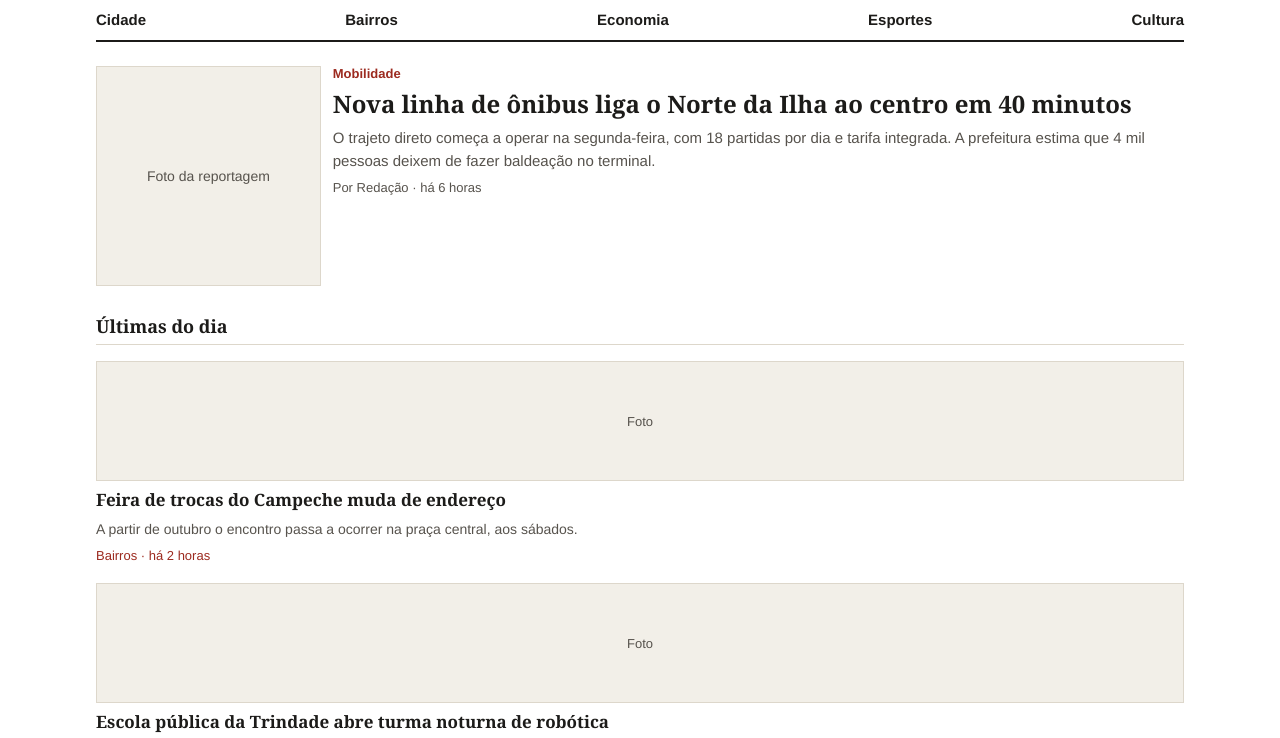
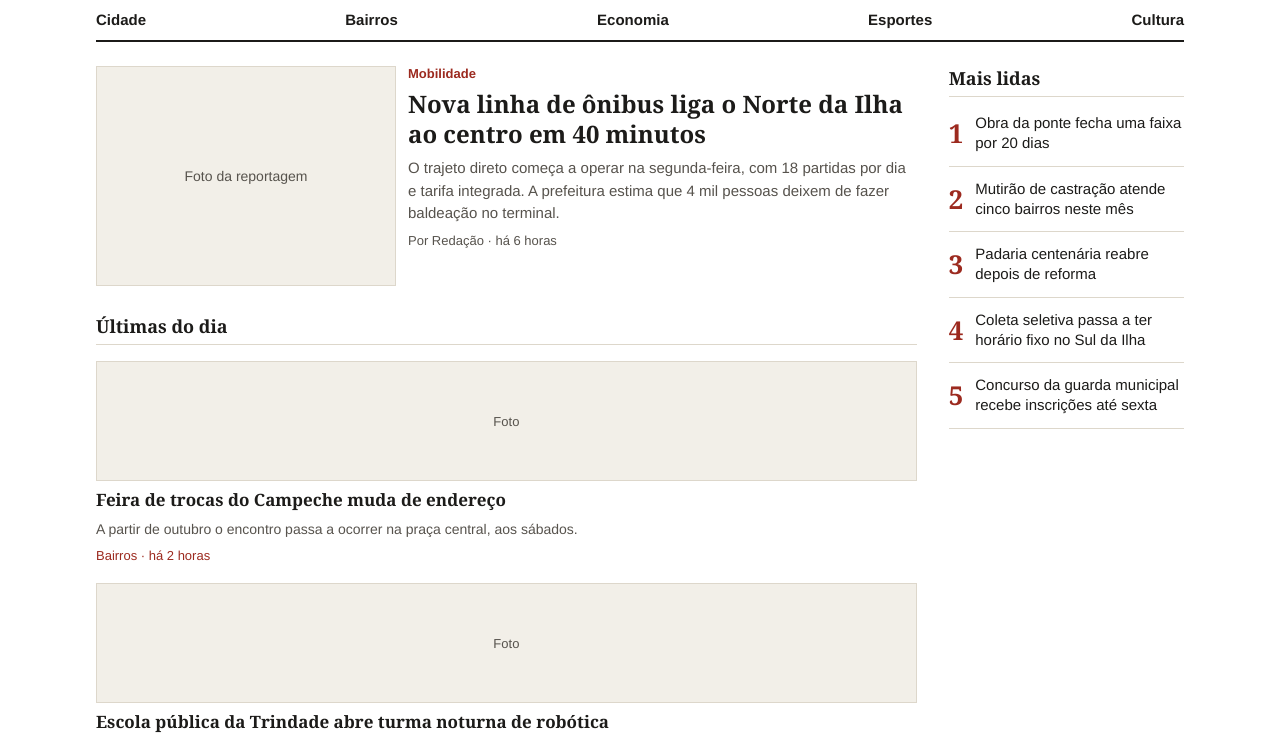
Before and after one commit to FelipeSantos92Dev/gazeta-ilha, a plain HTML site: page index.html in a window 1280 px wide. Shown: the part 57-795 px from the top of the page. Drawn offline with Linux system fonts and the light colour scheme.

Commit message:
feat: add "Most Read" section with articles and styling

```diff
--- a/assets/styles/index.styles.css
+++ b/assets/styles/index.styles.css
@@ -157,9 +157,36 @@ button {
   margin-top: auto;
 }
 
-@media (min-width: 1080px) {
+.most-read {
+  display: flex;
+  flex-direction: column;
+  gap: 12px;
+  margin-bottom: 28px;
+}
+
+.read-item {
+  display: flex;
+  gap: 12px;
+  align-items: center;
+  border-bottom: 1px solid #ddd7cb;
+  padding-bottom: 12px;
+}
+
+.read-number {
+  font-family: Georgia, "Times New Roman", serif;
+  font-size: 26px;
+  font-weight: bold;
+  color: #9c2a1f;
+}
+
+.read-item p {
+  font-size: 15px;
+  line-height: 1.35;
+}
+
+@media (min-width: 720px) {
   body {
-    max-width: 1120px;
+    max-width: 900px;
   }
 
   .headline {
@@ -170,4 +197,19 @@ button {
     width: 300px;
     height: 220px;
   }
+
+  .headline-text {
+    flex: 1;
+  }
 }
+
+@media (min-width: 1080px) {
+  body {
+    max-width: 1120px;
+  }
+
+  .content {
+    flex-direction: row;
+    align-items: flex-start;
+  }
+}
--- a/index.html
+++ b/index.html
@@ -83,7 +83,36 @@
         </div>
       </div>
 
-      <div class="siderbar"></div>
+      <div class="sidebar">
+        <h2 class="section-title">Mais lidas</h2>
+
+        <div class="most-read">
+          <div class="read-item">
+            <span class="read-number">1</span>
+            <p>Obra da ponte fecha uma faixa por 20 dias</p>
+          </div>
+
+          <div class="read-item">
+            <span class="read-number">2</span>
+            <p>Mutirão de castração atende cinco bairros neste mês</p>
+          </div>
+
+          <div class="read-item">
+            <span class="read-number">3</span>
+            <p>Padaria centenária reabre depois de reforma</p>
+          </div>
+
+          <div class="read-item">
+            <span class="read-number">4</span>
+            <p>Coleta seletiva passa a ter horário fixo no Sul da Ilha</p>
+          </div>
+
+          <div class="read-item">
+            <span class="read-number">5</span>
+            <p>Concurso da guarda municipal recebe inscrições até sexta</p>
+          </div>
+        </div>
+      </div>
     </div>
 
     <footer></footer>
```
